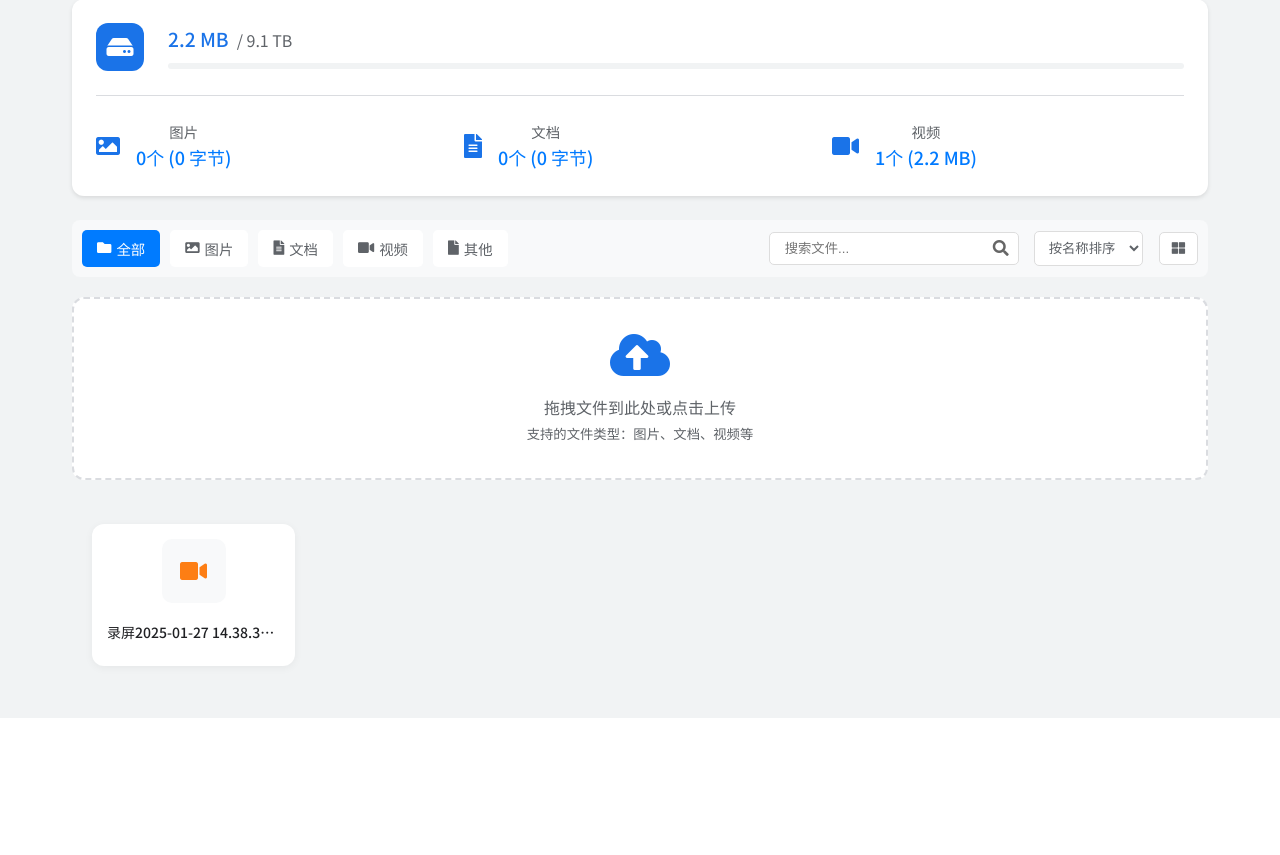
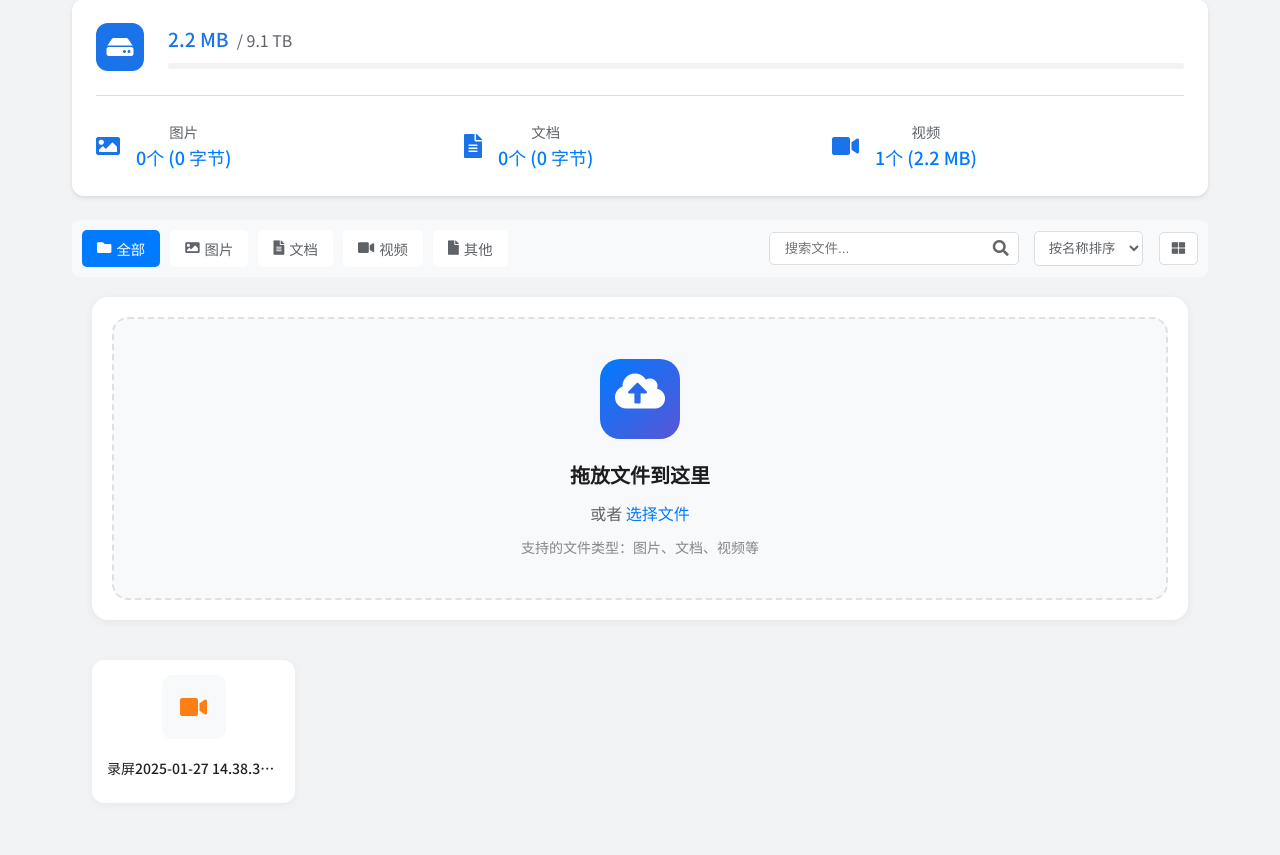
Before and after one commit to Yanke00011/superapp-betatest, a Django app: page /files/ in a window 1280 px wide. Shown: the part 182-1037 px from the top of the page. Before the commit the page ends 900 px from the top, so only its background shows below. Run offline with Django 5.2, Linux system fonts and the light colour scheme; a user stored in the database is signed in; data comes from the database, SQL or seed files in the repository.

Commit message:
文件管理页面优化

```diff
--- a/templates/files/file_list.html
+++ b/templates/files/file_list.html
@@ -359,6 +359,157 @@
     margin-bottom: 15px;
     opacity: 0.5;
 }
+
+/* 上传区域样式 */
+.upload-section {
+    margin: 20px;
+    background: white;
+    border-radius: 16px;
+    box-shadow: 0 2px 8px rgba(0,0,0,0.06);
+    overflow: hidden;
+}
+
+.upload-zone {
+    padding: 40px;
+    border: 2px dashed #e0e0e0;
+    border-radius: 16px;
+    text-align: center;
+    cursor: pointer;
+    transition: all 0.3s ease;
+    background: #f8f9fa;
+    margin: 20px;
+}
+
+.upload-zone:hover {
+    border-color: #007AFF;
+    background: #f0f7ff;
+    transform: scale(0.99);
+}
+
+.upload-zone.drag-over {
+    border-color: #007AFF;
+    background: #f0f7ff;
+    transform: scale(0.98);
+}
+
+.upload-icon {
+    width: 80px;
+    height: 80px;
+    margin: 0 auto 20px;
+    background: linear-gradient(135deg, #007AFF, #5856D6);
+    border-radius: 20px;
+    display: flex;
+    align-items: center;
+    justify-content: center;
+    transition: transform 0.3s ease;
+}
+
+.upload-zone:hover .upload-icon {
+    transform: translateY(-5px);
+}
+
+.upload-icon i {
+    font-size: 40px;
+    color: white;
+}
+
+.upload-content h3 {
+    font-size: 20px;
+    color: #1d1d1f;
+    margin-bottom: 10px;
+}
+
+.upload-trigger {
+    color: #007AFF;
+    font-weight: 500;
+    cursor: pointer;
+    transition: color 0.2s;
+}
+
+.upload-trigger:hover {
+    color: #0056b3;
+    text-decoration: underline;
+}
+
+.upload-hint {
+    color: #86868b;
+    font-size: 14px;
+    margin-top: 10px;
+}
+
+/* 上传进度条样式 */
+.upload-progress {
+    margin: 20px;
+    padding: 20px;
+    background: white;
+    border-radius: 12px;
+    box-shadow: 0 2px 8px rgba(0,0,0,0.06);
+}
+
+.progress-header {
+    display: flex;
+    justify-content: space-between;
+    align-items: center;
+    margin-bottom: 15px;
+}
+
+.progress-title {
+    font-weight: 500;
+    color: #1d1d1f;
+}
+
+.cancel-upload {
+    background: none;
+    border: none;
+    color: #ff3b30;
+    cursor: pointer;
+    padding: 8px;
+    border-radius: 50%;
+    transition: all 0.2s ease;
+    width: 32px;
+    height: 32px;
+    display: flex;
+    align-items: center;
+    justify-content: center;
+}
+
+.cancel-upload:hover {
+    background: #fff1f0;
+    transform: scale(1.1);
+}
+
+.progress-bar {
+    height: 6px;
+    background: #f0f0f0;
+    border-radius: 3px;
+    overflow: hidden;
+    margin-bottom: 10px;
+}
+
+.progress-inner {
+    height: 100%;
+    background: linear-gradient(90deg, #007AFF, #5856D6);
+    width: 0;
+    transition: width 0.3s ease;
+    background-size: 200% 200%;
+    animation: progress-animation 2s linear infinite;
+}
+
+.progress-info {
+    display: flex;
+    justify-content: space-between;
+    font-size: 14px;
+    color: #86868b;
+}
+
+@keyframes progress-animation {
+    0% {
+        background-position: 0% 50%;
+    }
+    100% {
+        background-position: 100% 50%;
+    }
+}
 </style>
 {% endblock %}
 
@@ -454,19 +605,35 @@
         </div>
     </div>
 
+    <!-- 上传区域部分 -->
+    <div class="upload-section">
         <div class="upload-zone" id="uploadZone">
+            <input type="file" id="fileUpload" multiple hidden>
             <div class="upload-content">
+                <div class="upload-icon">
                     <i class="fas fa-cloud-upload-alt"></i>
-            <p>拖拽文件到此处或点击上传</p>
-            <small>支持的文件类型：图片、文档、视频等</small>
-            <form id="uploadForm" method="post" enctype="multipart/form-data">
-                {% csrf_token %}
-                <input type="file" id="fileUpload" name="file" style="display: none;">
-            </form>
                 </div>
+                <h3>拖放文件到这里</h3>
+                <p>或者 <span class="upload-trigger">选择文件</span></p>
+                <p class="upload-hint">支持的文件类型：图片、文档、视频等</p>
+            </div>
+        </div>
+
+        <!-- 上传进度显示 -->
         <div id="uploadProgress" class="upload-progress" style="display: none;">
-            <div class="progress-bar"><div></div></div>
-            <div class="progress-text">0%</div>
+            <div class="progress-header">
+                <span class="progress-title">正在上传...</span>
+                <button class="cancel-upload" onclick="cancelUpload()">
+                    <i class="fas fa-times"></i>
+                </button>
+            </div>
+            <div class="progress-bar">
+                <div class="progress-inner"></div>
+            </div>
+            <div class="progress-info">
+                <span class="file-name">文件名称</span>
+                <span class="progress-text">0%</span>
+            </div>
         </div>
     </div>
 
@@ -538,73 +705,88 @@ document.addEventListener('DOMContentLoaded', function() {
     }
 });
 
-// 文件上传
+// 文件上传相关的 JavaScript
+document.addEventListener('DOMContentLoaded', function() {
     const uploadZone = document.getElementById('uploadZone');
     const fileInput = document.getElementById('fileUpload');
     const progressContainer = document.getElementById('uploadProgress');
-const progressBar = progressContainer.querySelector('.progress-bar div');
+    const progressBar = progressContainer.querySelector('.progress-inner');
     const progressText = progressContainer.querySelector('.progress-text');
+    const fileName = progressContainer.querySelector('.file-name');
 
-// 点击上传区域触发文件选择
-uploadZone.addEventListener('click', function(e) {
-    if (e.target !== fileInput) {
-        fileInput.click();
+    // 拖放处理
+    uploadZone.addEventListener('dragover', function(e) {
+        e.preventDefault();
+        this.classList.add('drag-over');
+    });
+
+    uploadZone.addEventListener('dragleave', function(e) {
+        e.preventDefault();
+        this.classList.remove('drag-over');
+    });
+
+    uploadZone.addEventListener('drop', function(e) {
+        e.preventDefault();
+        this.classList.remove('drag-over');
+        const files = e.dataTransfer.files;
+        if (files.length > 0) {
+            handleFileUpload(files[0]);
         }
     });
 
-// 文件选择后处理上传
+    // 点击上传
+    uploadZone.addEventListener('click', function() {
+        fileInput.click();
+    });
+
     fileInput.addEventListener('change', function() {
         if (this.files.length > 0) {
-        const file = this.files[0];
-        console.log('Selected file:', file); // 调试日志
-        handleFileUpload(file);
+            handleFileUpload(this.files[0]);
         }
     });
 
-// 文件上传处理函数
     function handleFileUpload(file) {
-    console.log('Starting upload...'); // 调试日志
+        // 显示进度条
+        progressContainer.style.display = 'block';
+        fileName.textContent = file.name;
+
         const formData = new FormData();
         formData.append('file', file);
         formData.append('csrfmiddlewaretoken', '{{ csrf_token }}');
 
-    // 显示进度条
-    progressContainer.style.display = 'block';
+        const xhr = new XMLHttpRequest();
+        xhr.open('POST', '{% url "files:upload_file" %}', true);
+
+        xhr.upload.onprogress = function(e) {
+            if (e.lengthComputable) {
+                const percentComplete = (e.loaded / e.total) * 100;
+                progressBar.style.width = percentComplete + '%';
+                progressText.textContent = Math.round(percentComplete) + '%';
+            }
+        };
+
+        xhr.onload = function() {
+            if (xhr.status === 200) {
+                const response = JSON.parse(xhr.responseText);
+                if (response.status === 'success') {
+                    // 上传成功，刷新文件列表
+                    location.reload();
+                } else {
+                    alert('上传失败：' + response.message);
+                }
+            }
+        };
+
+        xhr.send(formData);
+    }
+
+    function cancelUpload() {
+        // 取消上传逻辑
+        progressContainer.style.display = 'none';
         progressBar.style.width = '0%';
         progressText.textContent = '0%';
-
-    fetch('{% url "files:upload_file" %}', {
-        method: 'POST',
-        body: formData,
-        headers: {
-            'X-CSRFToken': '{{ csrf_token }}'
     }
-    })
-    .then(response => {
-        console.log('Upload response:', response); // 调试日志
-        return response.json();
-    })
-    .then(data => {
-        console.log('Upload data:', data); // 调试日志
-        if (data.status === 'success') {
-            progressBar.style.width = '100%';
-            progressText.textContent = '100%';
-            setTimeout(() => {
-                window.location.reload();
-            }, 500);
-        } else {
-            throw new Error(data.message || '上传失败');
-        }
-    })
-    .catch(error => {
-        console.error('Upload error:', error); // 调试日志
-        alert('上传失败: ' + error.message);
-    })
-    .finally(() => {
-        progressContainer.style.display = 'none';
-        fileInput.value = '';
 });
-}
 
 // 文件删除功能
 function deleteFile(fileId) {
```
Lines whose indentation alone changed are shown as unchanged.
